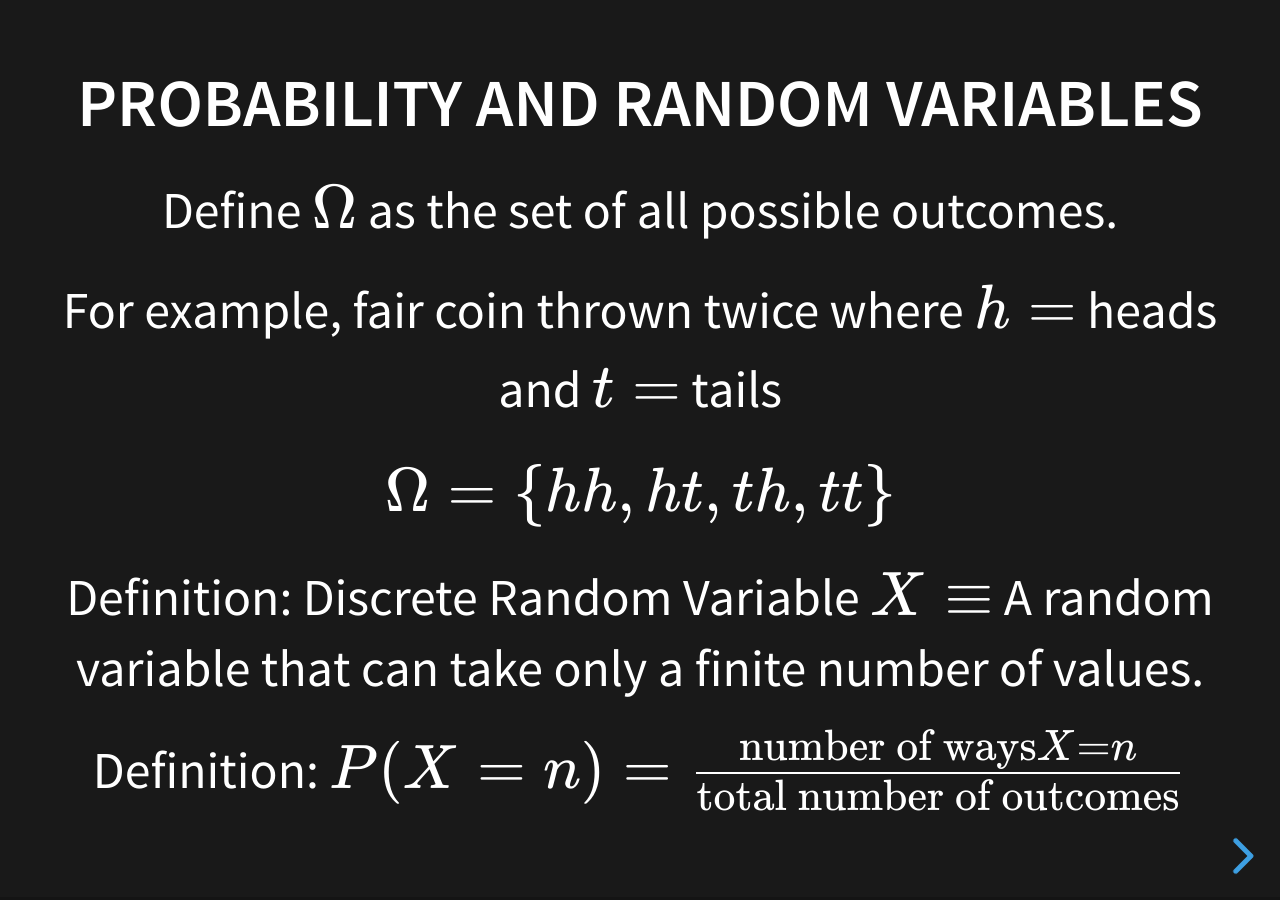
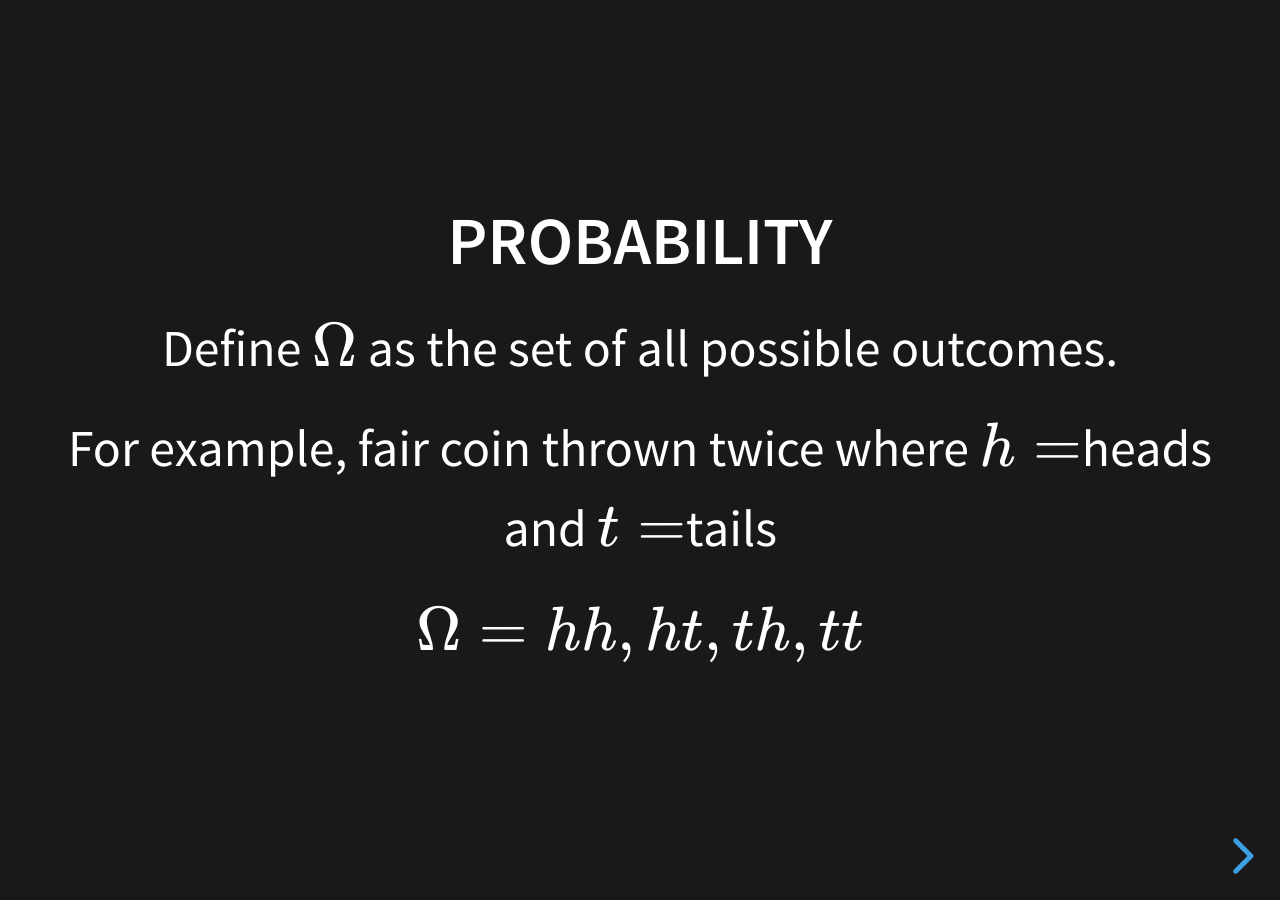
Before and after one commit to cphg/compgen, a Jekyll site: the page built from slides/statistics1.html, in a window 1280 px wide. Built offline with Jekyll 4.4.1, drawn with Linux system fonts in a browser that asks for light colours; part of the change alters nothing that is shown.

Commit message:
Revert "Patch 2"

```diff
--- a/slides/statistics1.html
+++ b/slides/statistics1.html
@@ -5,62 +5,18 @@ tags: slides
 date: 2022-01-22
 ---
 
-
-### Probability and Random Variables
+### Probability
 Define $\Omega$ as the set of all possible outcomes.
 
-For example, fair coin thrown twice where $h=$ heads and $t=$ tails
+For example, fair coin thrown twice where $h=$heads and $t=$tails
 
-$\Omega = \\{ hh, ht, th, tt \\}$
-
-Definition: Discrete Random Variable $X \equiv$ A random variable that can take only a finite number of values.
-
-Definition: $P(X=n) = \frac{\text{number of ways} X=n}{\text{total number of outcomes}}$
+$\Omega = \{hh, ht, th, tt\}$
 
 ---
-### Probability and Random Variables
-Property: Sum of all probabilities over all values that $X$ can take equals 1:
+### Slide 2
+---
+### Slide 3
 
-If $X$ takes the values $x_{1}, x_{2},\dots,x_{N}$, then $\sum_{i=1}^{N} P(X = x_{i}) = 1$
+You can embed latex by wrapping it in `$`
 
-Two discrete random variables $X$ and $Y$ taking on possible values $x_{1}, x_{2},\dots$, and $y_{1}, y_{2},\dots$ are *independent* if for all $i$ and $j$
-
-$P(X=x_{i}, Y=y_{j}) = P(X=x_{i})P(Y=y_{j})$
-
----
-### Bernoulli Random Variable
-A Bernoulli random variable $X$ takes on only two values: 0 and 1, with probabilities $1-p$ and $p$ respectively.
-
-The pobability distribution for $X$ is defined as follows:
-
-$P(X = 1) = p(1) = p$
-
-$P(X = 0) = p(0) = 1 - p$
-
-$P(X = x) = p(x) = 0$ if $x \ne 0$ or $x \ne 1$
-
----
-### Binomial Distribution
-Assume that $n$ independent experiments or trials are performed, where $n$ is a fixed number and each experiment results in a "success" with probability $p$ and "failure" with probability $1-p$. The total number of successes, $X$, is a binomial random variable with parameters $n$ and $p$. The binomial distribution is
-
-$P(X = k) = p(k) = \binom{n}{k}p^{k}(1-p)^{n-k}$
-
-where $\binom{n}{k} = \frac{n!}{k!(n-k)!}$
-
----
-### Poisson Distribution
-The Poisson distribution can be derived from the binomial distribution as the number of trials, $n$, approaches infinity (i.e., $n \rightarrow \infty$), and the probability of success on each trial, $p$, approaches zero
-(i.e., $p \rightarrow 0$), in such a way that $np = \lambda$
-
-$P(X = k) = \frac{\lambda^{k}}{k!}e^{-\lambda}$
-
----
-### Normal Distribution
-The normal distribution can be derived from the binomial distribution as the number of trials, $n$, approaches infinity (i.e., $n \rightarrow \infty$), and the probability of success on each trial, $p$, is not too close to 0 or 1
-
-$P(X = x) = \frac{1}{\sigma \sqrt{2 \pi}} e^{-(x - \mu)^2/2\sigma^2}$
-
-where $\mu = np$ and $\sigma^2 = np(1-p)$
-
----
-### Expectation
+$ \sum_{t}{Pr(q=t)(1-t)^h}\approx (1-e^{-hn/k})^{h} $
```
Also changed, not shown: 1 other file.
